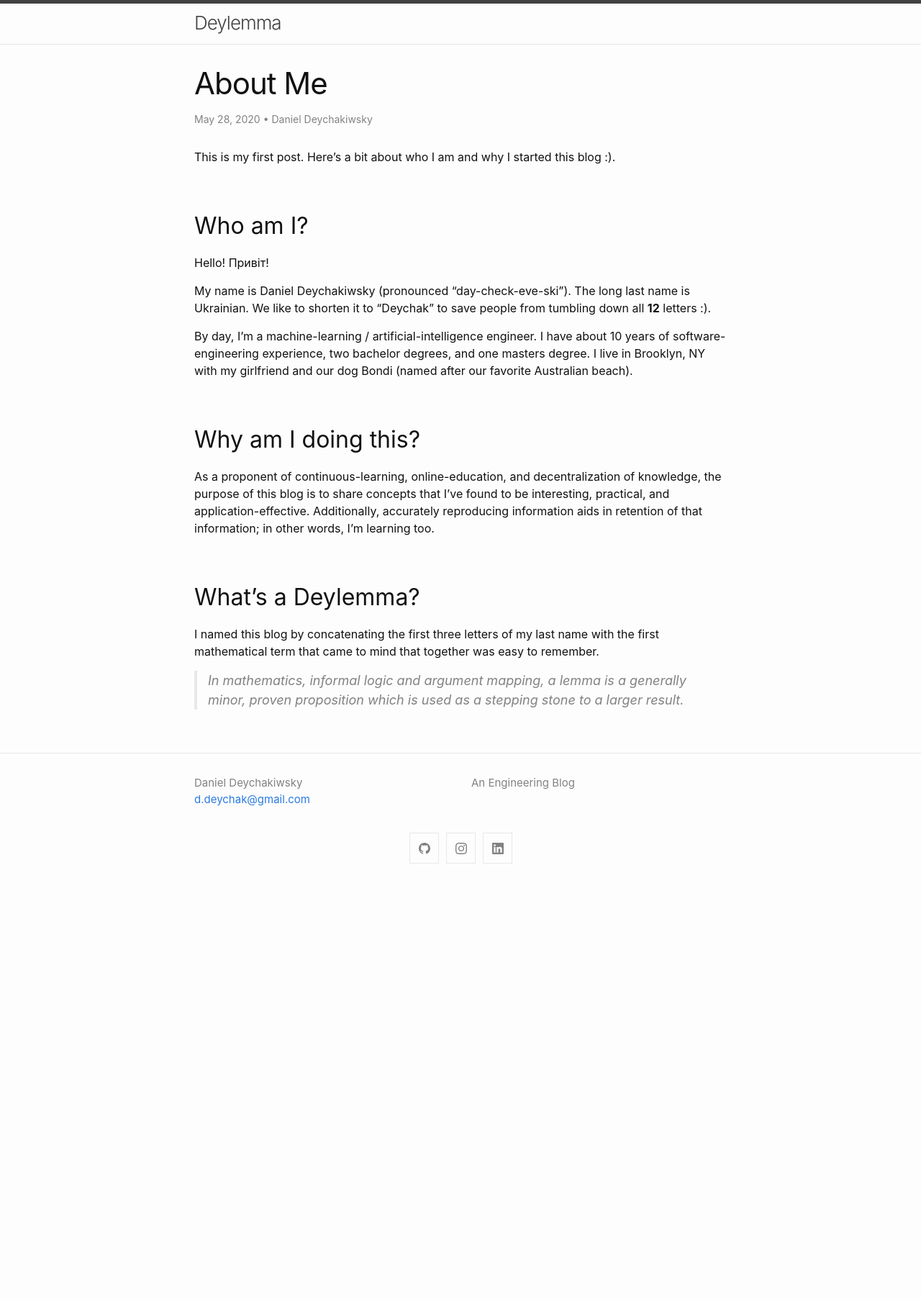
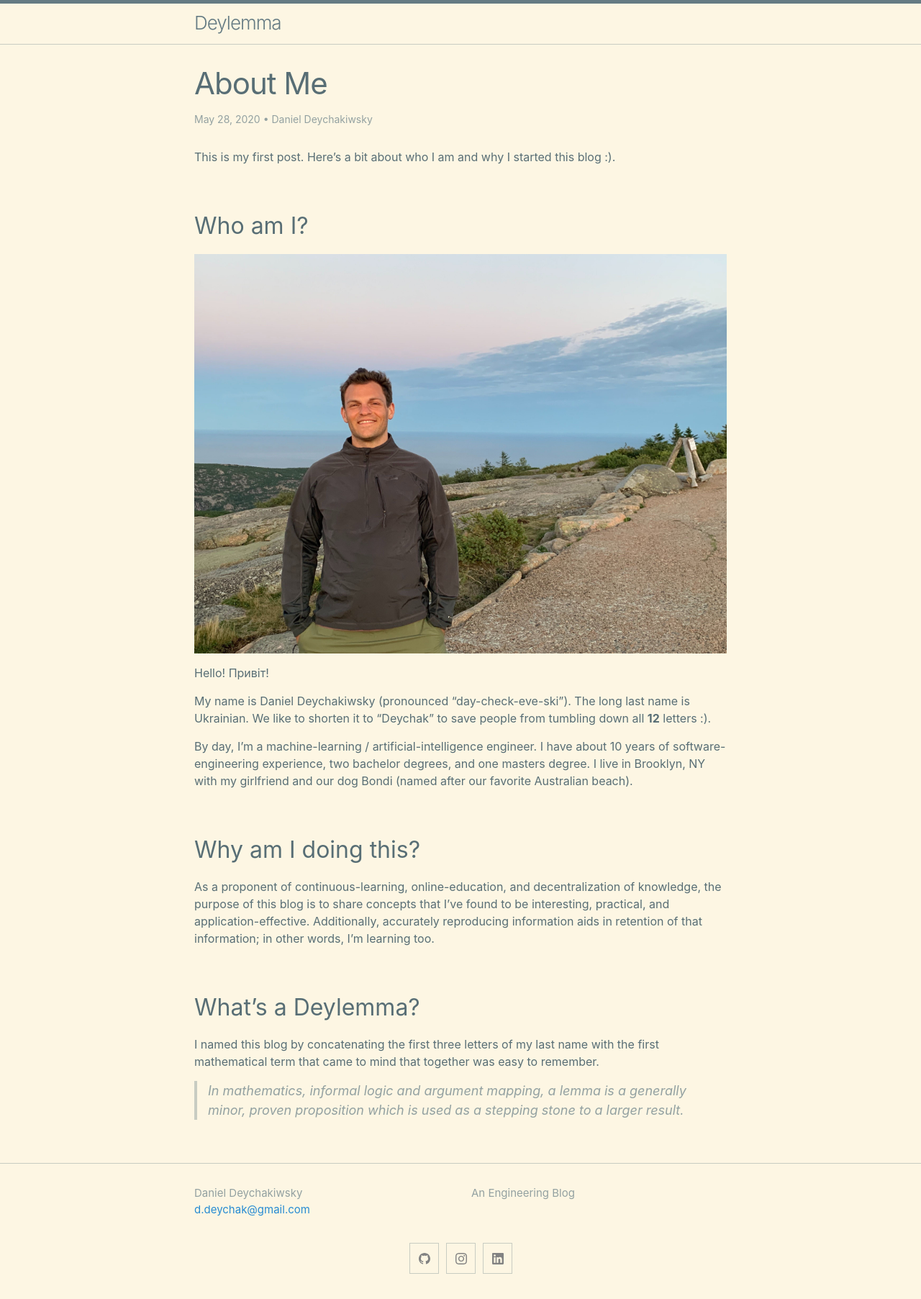
Before and after one commit to daniel-deychakiwsky/daniel-deychakiwsky.github.io, a Jekyll site: the page built from _posts/2020-05-28-about-me.md, in a window 1280 px wide. Shown: the whole page at 72% size. Built offline with Jekyll 4.4.1, drawn with Linux system fonts in a browser that asks for light colours; before the commit the page ends 1235 px from its top, so only the background shows below that.

Commit message:
change skin

```diff
--- a/_config.yml
+++ b/_config.yml
@@ -13,7 +13,7 @@
 # refer to https://shopify.github.io/liquid/filters/date/ if you want to customize this
 minima:
   date_format: "%b %-d, %Y"
-  # skin: dark
+  skin: solarized
 
   # generate social links in footer
   social_links:
--- a/_posts/2020-05-28-about-me.md
+++ b/_posts/2020-05-28-about-me.md
@@ -11,6 +11,8 @@
 This is my first post. Here's a bit about who I am and why I started this blog :).
 
 ## Who am I?
+
+![acadia-portrait](/assets/images/acadia.jpg)
 
 Hello! Привіт!
 
```
Also changed, not shown: assets/images/acadia.jpg (added), 6 other files.
